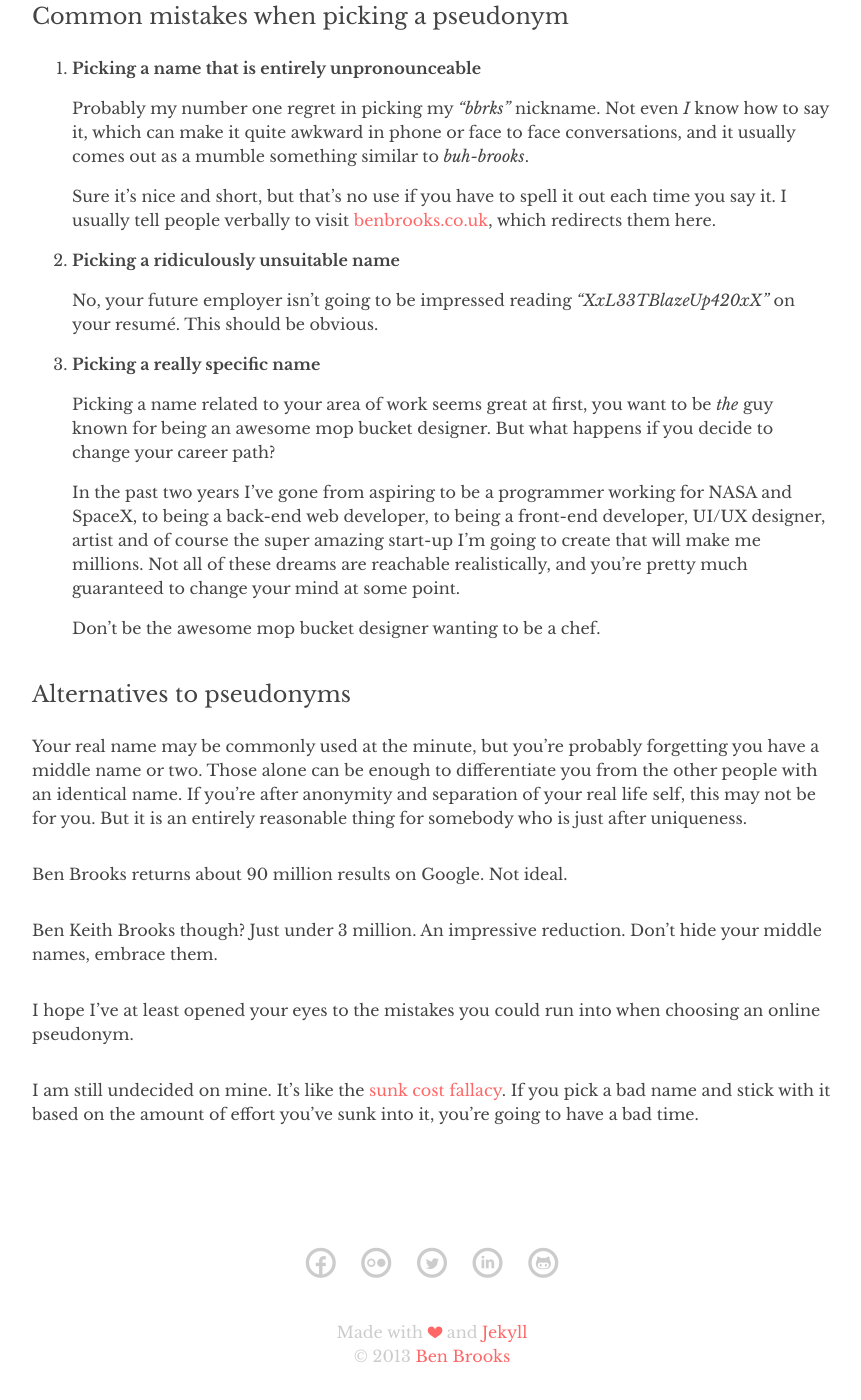
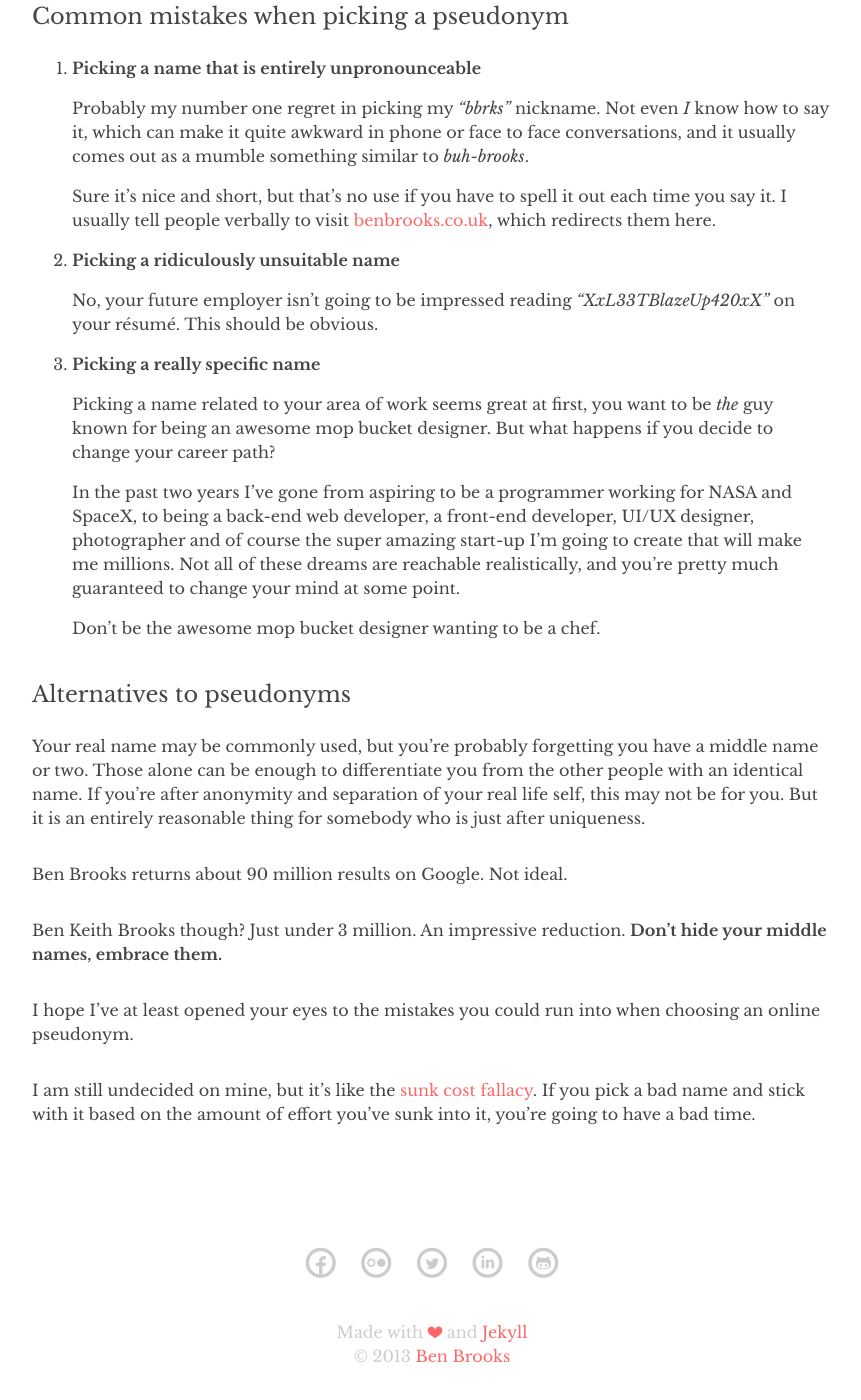
Before and after one commit to bbrks/bbrks.me-old, a Jekyll site: the page built from _posts/2013-09-15-online-pseudonyms.md, in a window 1280 px wide and 1400 px high, scrolled down 1332 px. Shown: the whole window, without its empty margins (208-1069 px from the left). Built offline with Jekyll 4.4.1, drawn with Linux system fonts in a browser that asks for light colours; comment, search, counter and statistics services are not loaded; some of the changed text lies outside the part shown.

Commit message:
Tweak wording

```diff
--- a/_posts/2013-09-15-online-pseudonyms.md
+++ b/_posts/2013-09-15-online-pseudonyms.md
@@ -24,27 +24,27 @@ Luckily for me, I had the genius idea of using a nickname which nobody else was
 
 2. **Picking a ridiculously unsuitable name**
 
-	No, your future employer isn't going to be impressed reading *"XxL33TBlazeUp420xX"* on your resumé. This should be obvious.
+	No, your future employer isn't going to be impressed reading *"XxL33TBlazeUp420xX"* on your résumé. This should be obvious.
 
 3. **Picking a really specific name**
 
 	Picking a name related to your area of work seems great at first, you want to be *the* guy known for being an awesome mop bucket designer. But what happens if you decide to change your career path?
 
-	In the past two years I've gone from aspiring to be a programmer working for NASA and SpaceX, to being a back-end web developer, to being a front-end developer, UI/UX designer, artist and of course the super amazing start-up I'm going to create that will make me millions. Not all of these dreams are reachable realistically, and you're pretty much guaranteed to change your mind at some point.
+	In the past two years I've gone from aspiring to be a programmer working for NASA and SpaceX, to being a back-end web developer, a front-end developer, UI/UX designer, photographer and of course the super amazing start-up I'm going to create that will make me millions. Not all of these dreams are reachable realistically, and you're pretty much guaranteed to change your mind at some point.
 
 	Don't be the awesome mop bucket designer wanting to be a chef.
 
 ### Alternatives to pseudonyms
 
-Your real name may be commonly used at the minute, but you're probably forgetting you have a middle name or two. Those alone can be enough to differentiate you from the other people with an identical name. If you're after anonymity and separation of your real life self, this may not be for you. But it is an entirely reasonable thing for somebody who is just after uniqueness.
+Your real name may be commonly used, but you're probably forgetting you have a middle name or two. Those alone can be enough to differentiate you from the other people with an identical name. If you're after anonymity and separation of your real life self, this may not be for you. But it is an entirely reasonable thing for somebody who is just after uniqueness.
 
 Ben Brooks returns about 90 million results on Google. Not ideal.
 
-Ben Keith Brooks though? Just under 3 million. An impressive reduction. Don't hide your middle names, embrace them.
+Ben Keith Brooks though? Just under 3 million. An impressive reduction. **Don't hide your middle names, embrace them.**
 
 I hope I've at least opened your eyes to the mistakes you could run into when choosing an online pseudonym.
 
-I am still undecided on mine. It's like the [sunk cost fallacy](http://en.wikipedia.org/wiki/Sunk_costs). If you pick a bad name and stick with it based on the amount of effort you've sunk into it, you're going to have a bad time.
+I am still undecided on mine, but it's like the [sunk cost fallacy](http://en.wikipedia.org/wiki/Sunk_costs). If you pick a bad name and stick with it based on the amount of effort you've sunk into it, you're going to have a bad time.
 
 [benbrooksnovelist]: http://en.wikipedia.org/wiki/Ben_Brooks_(novelist)
 [benbrookspolitician]: http://en.wikipedia.org/wiki/Ben_Brooks_(politician)
```
Also changed, not shown: other parts of _posts/2013-09-15-online-pseudonyms.md (+1 -1 lines).
